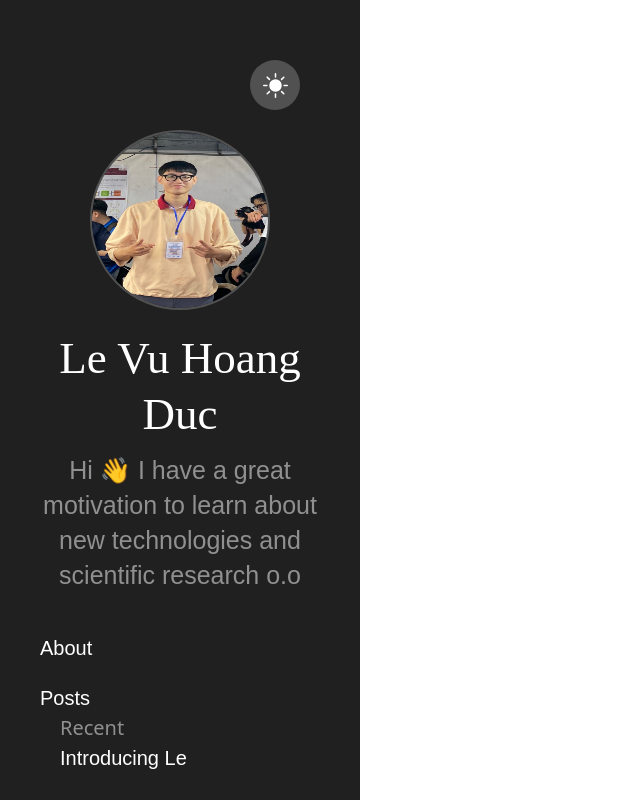
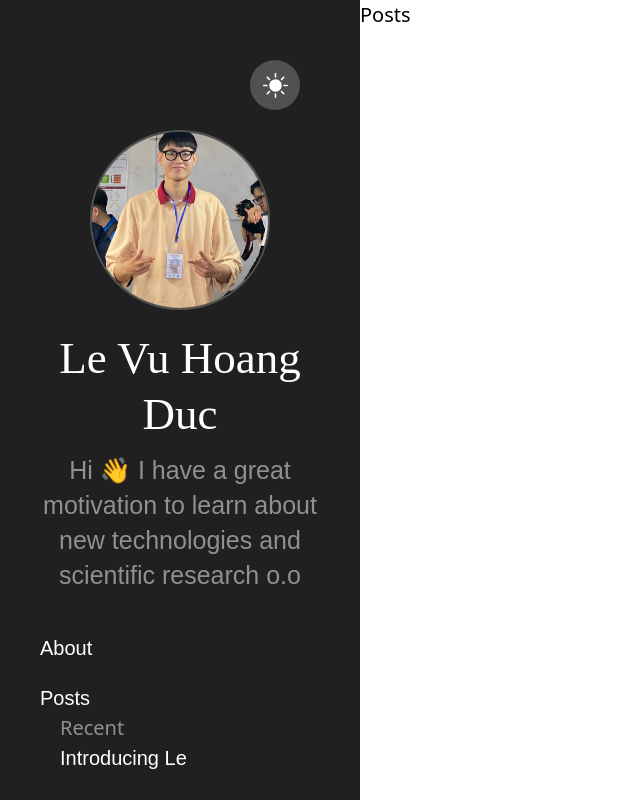
Before and after one commit to LeVHoangduc/react-training, a React (Vite) app in the folder blog/: page /posts in a window 1280 px wide. Shown: the whole page, without its empty margins (0-640 px from the left). Built offline with nearby package versions, Linux system fonts and the light colour scheme.

Commit message:
feat:resize image and update css

```diff
--- a/blog/src/index.css
+++ b/blog/src/index.css
@@ -12,7 +12,6 @@ html {
 }
 
 body {
-  overflow: hidden;
   height: 100vh;
 }
 
--- a/blog/src/layouts/MainLayout.tsx
+++ b/blog/src/layouts/MainLayout.tsx
@@ -6,9 +6,9 @@ interface Props {
 
 export default function MainLayout({ children }: Props) {
   return (
-    <div className='flex flex-col h-full laptop:flex-row'>
+    <div className='laptop:grid laptop:grid-cols-[18rem]'>
       <SideBar />
-      <main>{children}</main>
+      <main className='laptop:col-start-2'>{children}</main>
     </div>
   )
 }
--- a/blog/src/layouts/SideBar/SideBar.tsx
+++ b/blog/src/layouts/SideBar/SideBar.tsx
@@ -14,7 +14,7 @@ export default function SideBar() {
             <img
               src='/assets/images/me.jpg'
               alt='brand'
-              className='w-180px h-180px ml-auto mr-auto mb-4 border-2 border-custom-light-black rounded-full text-center cursor-pointer'
+              className='w-[180px] h-[180px] ml-auto mr-auto mb-4 border-2 border-custom-light-black rounded-full text-center object-cover cursor-pointer'
             />
           </a>
           <a href='https://poison.lukeorth.com/'>
--- a/blog/tailwind.config.js
+++ b/blog/tailwind.config.js
@@ -7,16 +7,9 @@ export default {
       laptop: '768px',
       desktop: '928px'
     },
-
     extend: {
       maxWidth: {
         '38rem': '38rem'
-      },
-      width: {
-        '180px': '180px'
-      },
-      height: {
-        '180px': '180px'
       },
       colors: {
         'custom-white': '#ffffff',
@@ -30,9 +23,6 @@ export default {
         'custom-light-white': '#DBE2E9', // --title-color-dark-theme
         'custom-light-black': '#515151'
       },
-      fontSize: {
-        'custom-xs': '11.2px'
-      },
       fontFamily: {
         fira: ['fira sans', 'sans-serif'],
         abril: ['abril fatface', 'serif']
```
